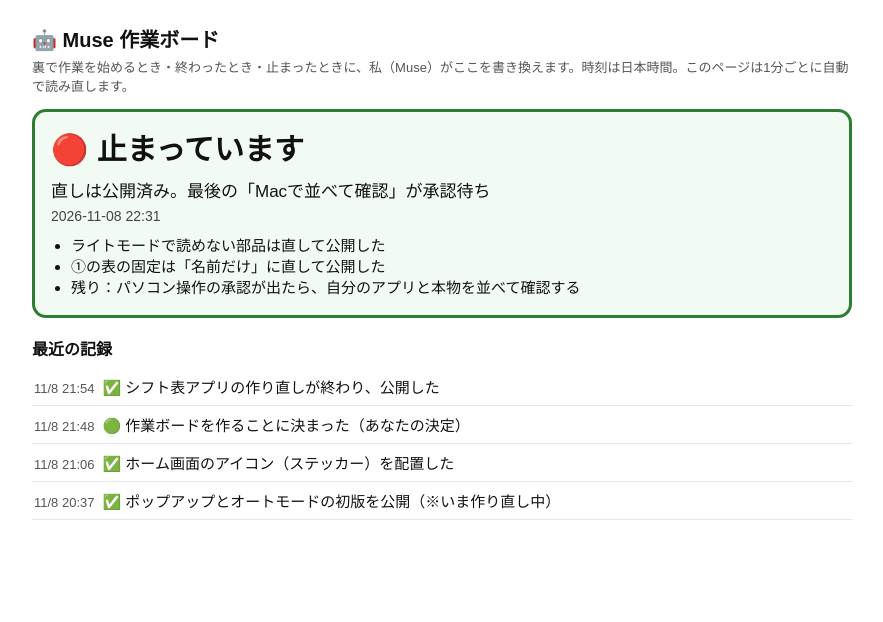
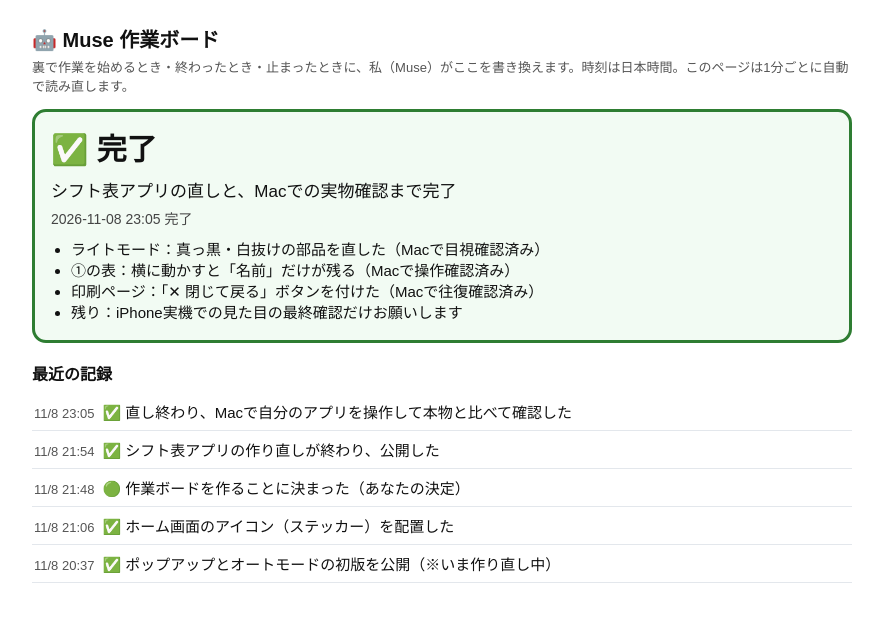
Before and after one commit to shige914marujyu2-afk/print-pages, a plain HTML site: page board/index.html in a window 1280 px wide. Shown: the whole page, without its empty margins (198-1081 px from the left). Drawn offline with Linux system fonts and the light colour scheme.

Commit message:
作業ボード：Macでの確認まで完了

```diff
--- a/board/index.html
+++ b/board/index.html
@@ -29,13 +29,14 @@ ul.hist .t{color:#555;font-size:13px;margin-right:8px;white-space:nowrap}
 
 <!-- STATUS-START -->
 <div class="status">
-<div class="big">🔴 止まっています</div>
-<div class="what">直しは公開済み。最後の「Macで並べて確認」が承認待ち</div>
-<div class="when">2026-11-08 22:31</div>
+<div class="big">✅ 完了</div>
+<div class="what">シフト表アプリの直しと、Macでの実物確認まで完了</div>
+<div class="when">2026-11-08 23:05 完了</div>
 <ul>
-<li>ライトモードで読めない部品は直して公開した</li>
-<li>①の表の固定は「名前だけ」に直して公開した</li>
-<li>残り：パソコン操作の承認が出たら、自分のアプリと本物を並べて確認する</li>
+<li>ライトモード：真っ黒・白抜けの部品を直した（Macで目視確認済み）</li>
+<li>①の表：横に動かすと「名前」だけが残る（Macで操作確認済み）</li>
+<li>印刷ページ：「✕ 閉じて戻る」ボタンを付けた（Macで往復確認済み）</li>
+<li>残り：iPhone実機での見た目の最終確認だけお願いします</li>
 </ul>
 </div>
 <!-- STATUS-END -->
@@ -43,6 +44,7 @@ ul.hist .t{color:#555;font-size:13px;margin-right:8px;white-space:nowrap}
 <h2>最近の記録</h2>
 <ul class="hist">
 <!-- HISTORY-START -->
+<li><span class="t">11/8 23:05</span>✅ 直し終わり、Macで自分のアプリを操作して本物と比べて確認した</li>
 <li><span class="t">11/8 21:54</span>✅ シフト表アプリの作り直しが終わり、公開した</li>
 <li><span class="t">11/8 21:48</span>🟢 作業ボードを作ることに決まった（あなたの決定）</li>
 <li><span class="t">11/8 21:06</span>✅ ホーム画面のアイコン（ステッカー）を配置した</li>
```
